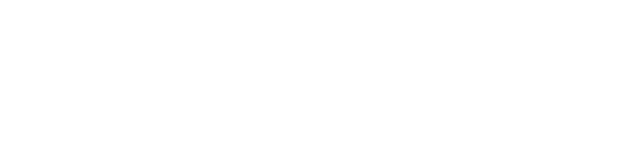
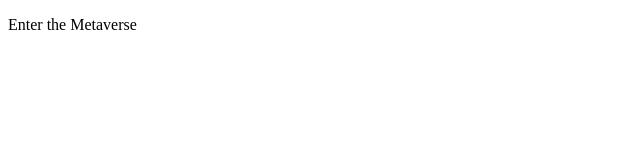
Before and after one commit to acciojob/enter-metaverse-Ektamadaan, a website: page main.html in a window 1280 px wide. Shown: the whole page, without its empty margins (0-640 px from the left). Drawn offline with Linux system fonts and the light colour scheme.

Commit message:
created a submission

```diff
--- a/main.html
+++ b/main.html
@@ -7,6 +7,9 @@
 </head>
 
 <body>
+	<p id = "status">
+		Enter the Metaverse
+	</p>
 	<!-- the entire body must be written by student -->
     <script type="text/javascript" src="./script.js">
 </script>
```
